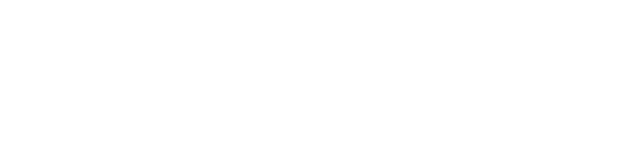
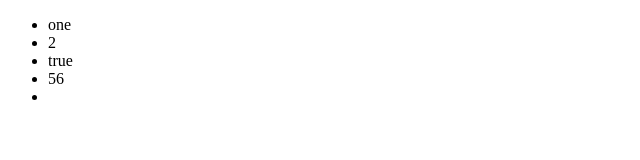
Before and after one commit to acciojob/Use-an-Array-to-Store-Data-Sahoo-Sambit, a website: page main.html in a window 1280 px wide. Shown: the whole page, without its empty margins (0-640 px from the left). Drawn offline with Linux system fonts and the light colour scheme.

Commit message:
created a submission

```diff
--- a/main.html
+++ b/main.html
@@ -8,7 +8,13 @@
 
 <body>
 	<!-- the entire body must be written by student -->
-
+	<ul>
+		<li class="list"></li>
+		<li class="list"></li>
+		<li class="list"></li>
+		<li class="list"></li>
+		<li class="list"></li>
+	</ul>
     <script type="text/javascript" src="./script.js">
 </script>
 
--- a/script.js
+++ b/script.js
@@ -1,2 +1,6 @@
-let yourArray = ['one', 2, 'three', true, false, undefined, null];
-console.log(yourArray);
+const list = document.querySelectorAll('li');
+let yourArray = ['one', 2, true, 56, null];
+for (let i = 0; i < 5; i++) {
+	var element=yourArray[i];
+	list[i].innerHTML=element;
+}
```
